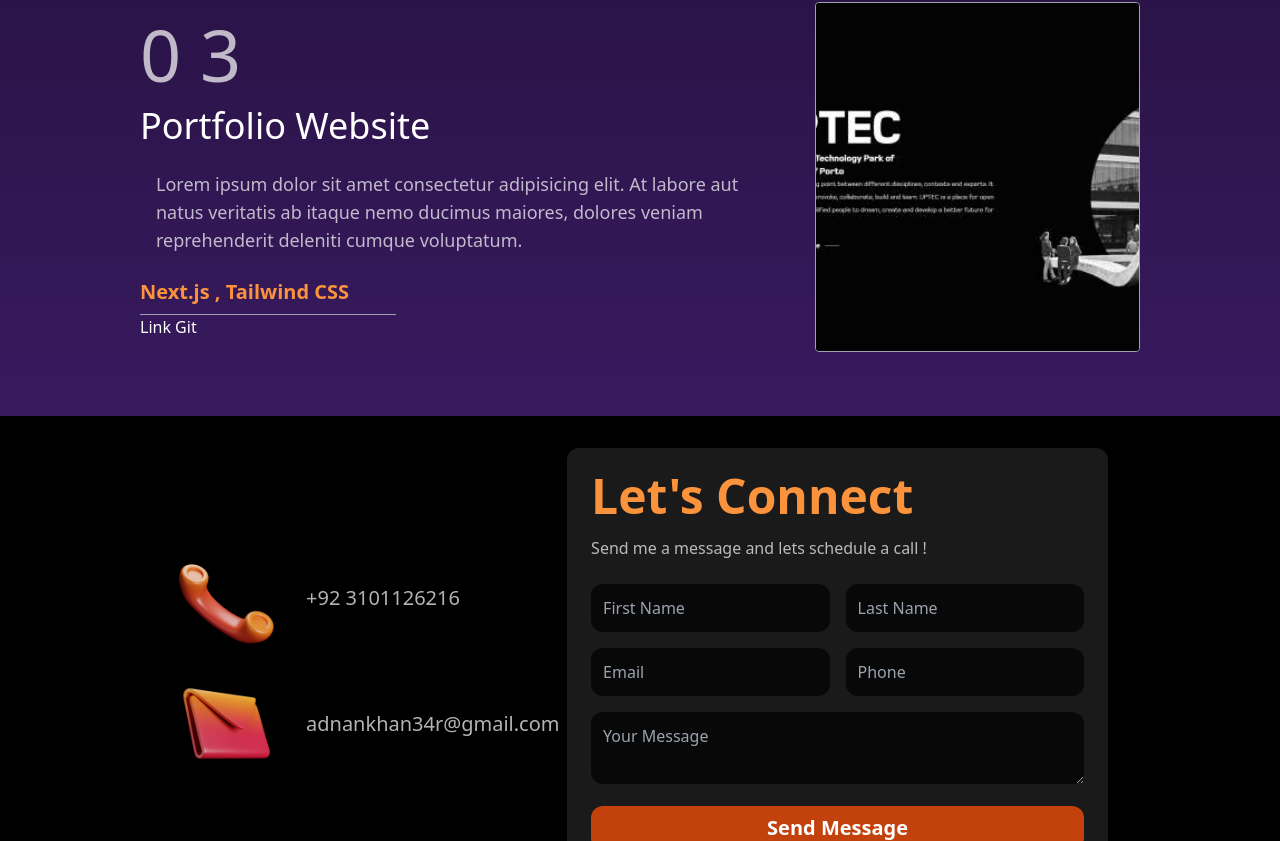
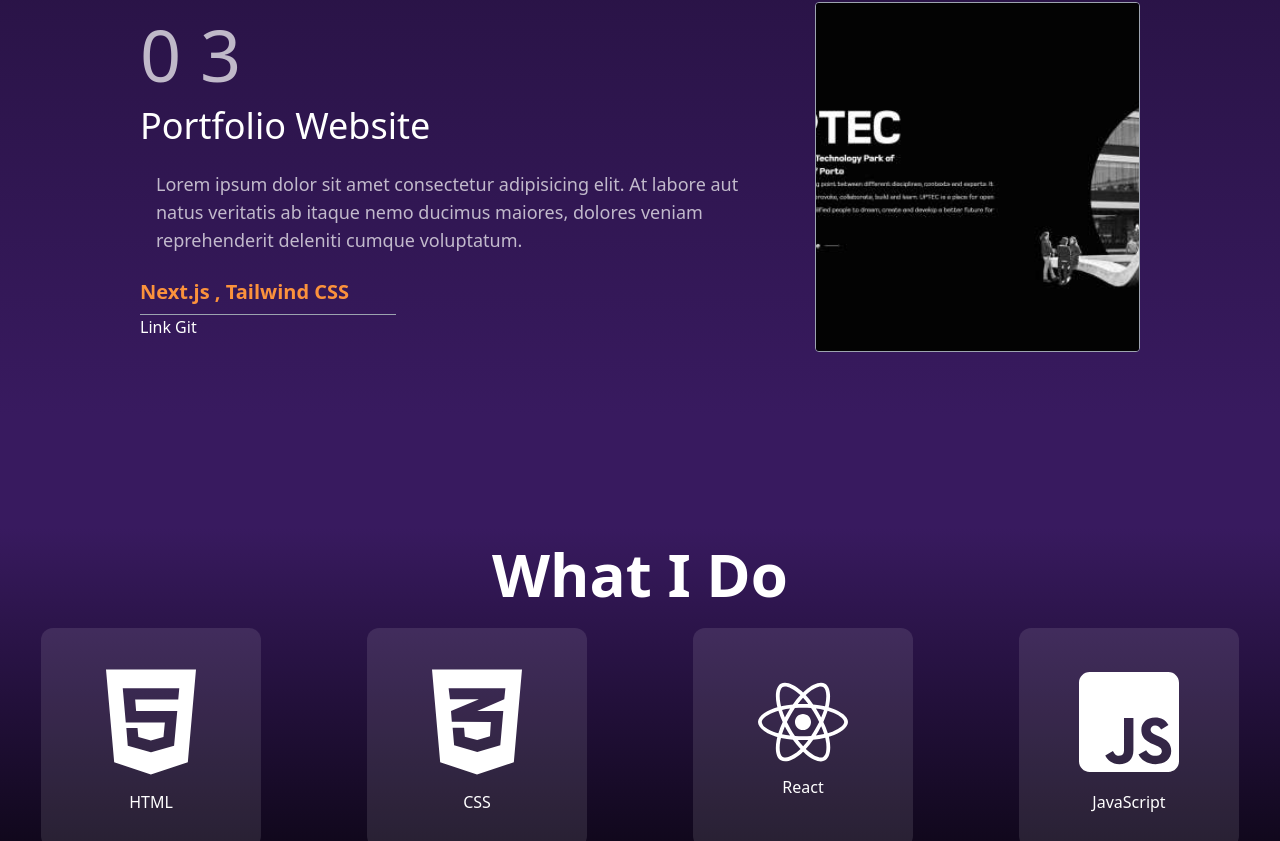
Before and after one commit to Adnankhan10s/Resume, a Next.js app: page / in a window 1280 px wide. Shown: the part 2821-3662 px from the top of the page. Built offline with nearby package versions, Linux system fonts and the light colour scheme.

Commit message:
set skills

```diff
--- a/src/app/page.tsx
+++ b/src/app/page.tsx
@@ -13,7 +13,7 @@ export default function Home() {
    <Hero />
    <About />
    <Portfolio />
-   {/* <Skills /> */}
+   <Skills />
    <Contact />
    <Footer />
 
--- a/src/components/Skills.tsx
+++ b/src/components/Skills.tsx
@@ -3,34 +3,51 @@ import { FaHtml5 , FaCss3Alt , FaReact ,FaJsSquare  } from 'react-icons/fa';
 
 
 const skillIcons = [
-    {icon : <FaHtml5 size={120} /> , label : "HTML"},
-    {icon : <FaCss3Alt size={120} /> , label : "CSS"},
-    { icon : <FaReact size={90} /> , label : "React"},
-    {icon : <FaJsSquare size={120} /> , label : "JavaScript"},
+    {icon : <FaHtml5 size={120} className='md:w-[100px] w-[60px]' /> , label : "HTML"},
+    {icon : <FaCss3Alt size={120} className='md:w-[100px] w-[60px]' /> , label : "CSS"},
+    { icon : <FaReact size={90} className='md:w-[100px] w-[60px]'/> , label : "React"},
+    {icon : <FaJsSquare size={120} className='md:w-[100px] w-[60px]' /> , label : "JavaScript"},
 ] ;
 
 
 
 const Skills = () => {
   return (
-    <div className='w-full bg-[linear-gradient(to_top,#000,#381a5f_80%)] py-32 overflow-clip '>
-        <div className='text-white  w-full md:w-full mx-auto p-8 text-center'>
-            <h2 className='md:text-6xl text-4xl font-bold md:mb-4 mb-6'>What I Do </h2>
-            <div className='grid grid-cols-2 md:grid-cols-4 md:gap-6 gap-3 '>
-                {skillIcons.map((skill , index)=>(
-                    <div key={index} className=' w-[120px] h-[180px] p-2 flex flex-col justify-between items-center bg-white/10 rounded-xl md:h-[220px] md:w-[220px]'>
-                        {skill.icon}
-                        <p className='mt-2'>{skill.label}</p>
-                    </div>
-                ))}
-            </div>
+    // <div className='w-full bg-[linear-gradient(to_top,#000,#381a5f_80%)] py-32 overflow-clip '>
+    //     <div className='text-white  w-full md:w-full mx-auto p-8 text-center'>
+    //         <h2 className='md:text-6xl text-4xl font-bold md:mb-4 mb-6'>What I Do </h2>
+    //         <div className='grid grid-cols-2 md:grid-cols-4 md:gap-6 gap-3 '>
+    //             {skillIcons.map((skill , index)=>(
+    //                 <div key={index} className=' w-[120px] h-[180px] p-2 flex flex-col justify-between items-center bg-white/10 rounded-xl md:h-[220px] md:w-[220px]'>
+    //                     {skill.icon}
+    //                     <p className='mt-2'>{skill.label}</p>
+    //                 </div>
+    //             ))}
+    //         </div>
+    //     </div>
+    // </div>
+    <div className='w-full bg-[linear-gradient(to_top,#000,#381a5f_80%)] md:py-32 py-20 '>
+       <div className='w-full text-white text-center mx-auto'>
+              <h2 className='md:text-6xl text-4xl font-bold mb-6'>What I Do </h2>
+
+        <div className='w-full grid grid-cols-2 md:grid-cols-4 gap-4 md:gap-6 justify-items-center '>
+            {
+                skillIcons.map((skill,index)=>{
+                    return(
+                        <div key={index} className='w-[140px] h-[180px] md:w-[220px] md:h-[220px] bg-white/10 flex flex-col justify-center items-center   rounded-xl' >
+                       {skill.icon}
+                       <p className='mt-2'>{skill.label}</p>
+                        </div>
+                    )
+                }
+                )
+            }
+
         </div>
-    </div>
-    // <div className='w-full bg-[linear-gradient(to_top,#000,#381a5f_80%)] py-32 '>
-    //    <div className='w-full text-white mx-auto'>
 
-    //    </div>
-    //     </div>
+
+       </div>
+        </div>
 
 
 
```
